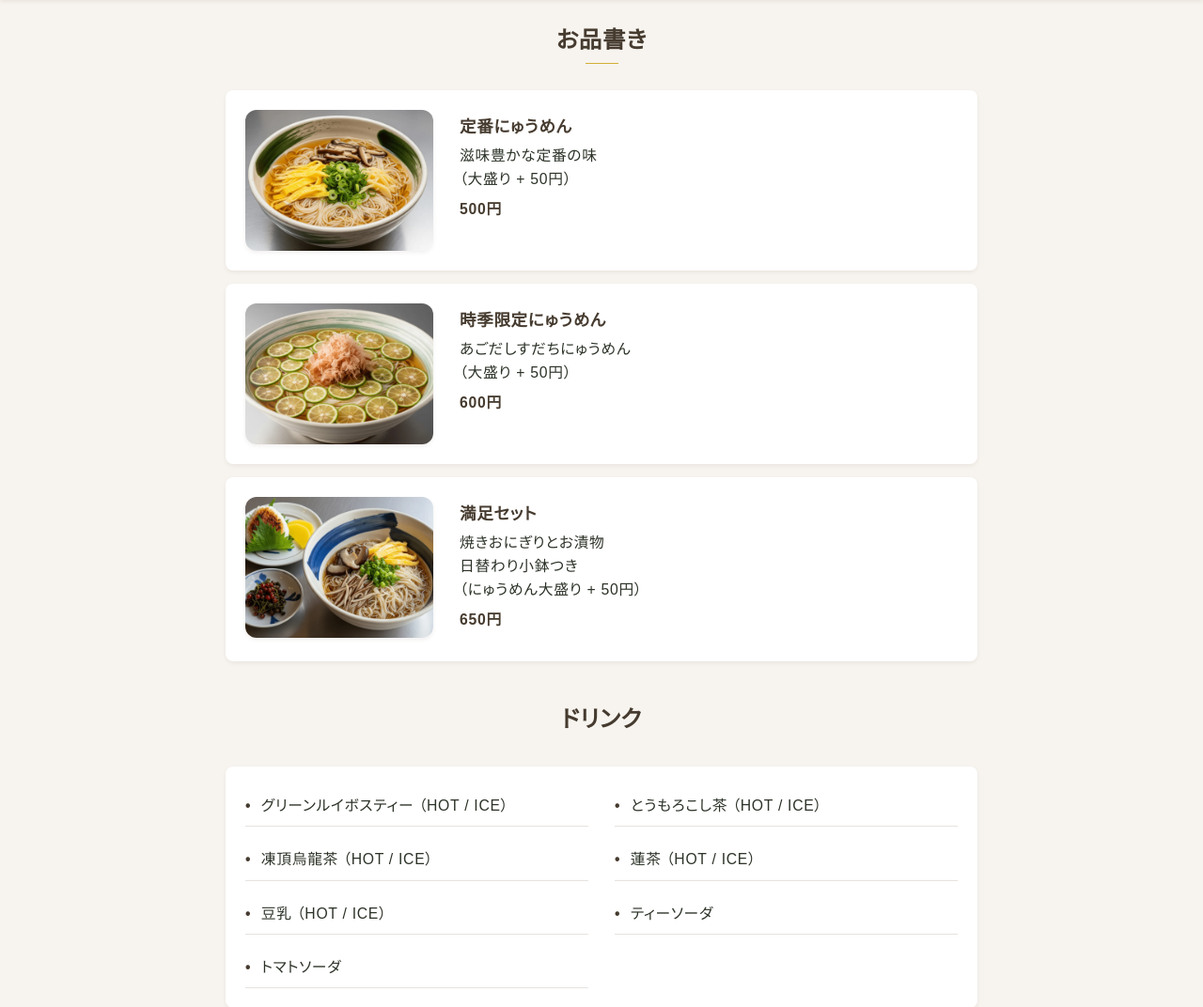
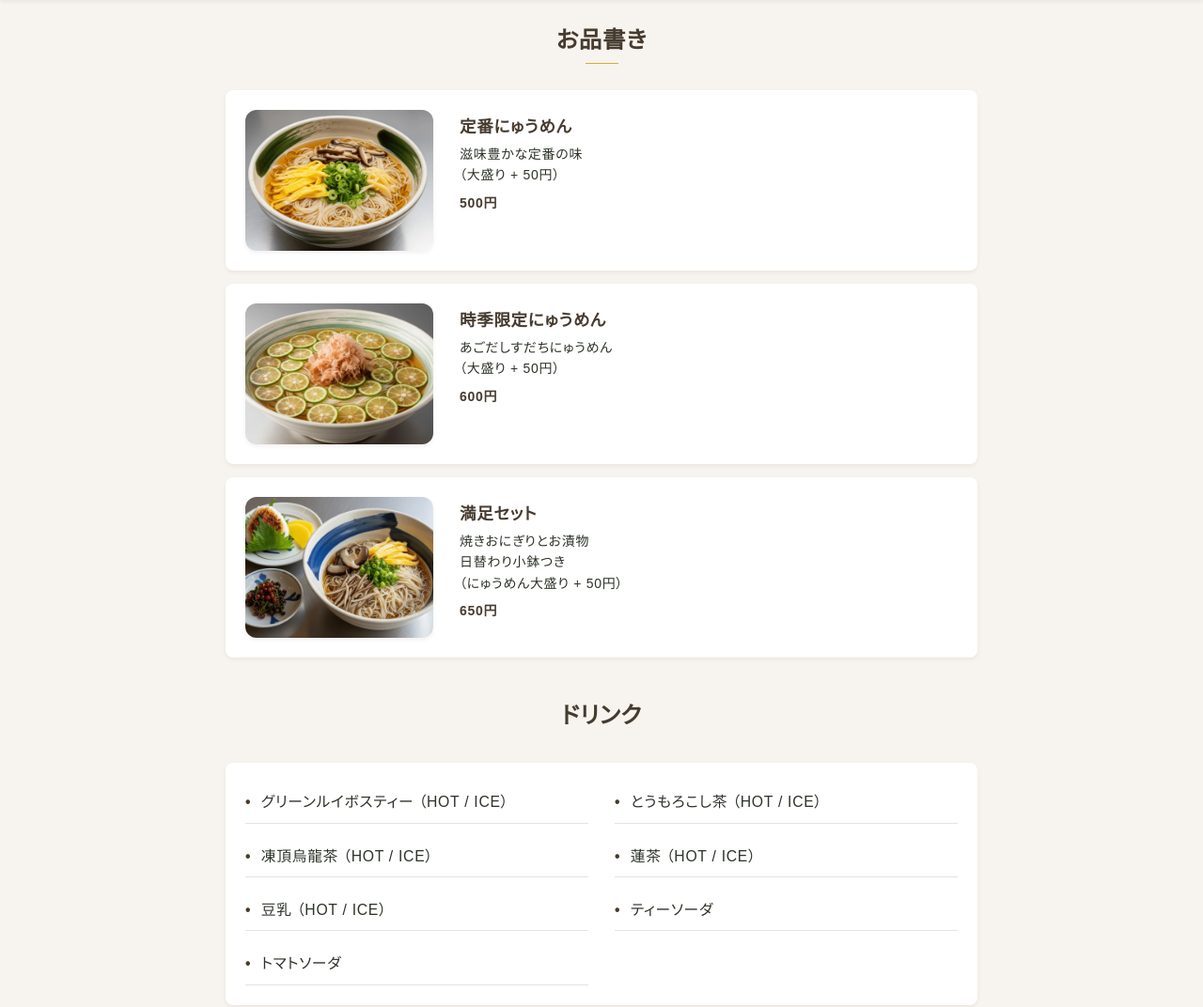
Before and after one commit to aykweb/zouge-ivory, a PHP site: page /menu.html in a window 1280 px wide. Shown: the part 72-1144 px from the top of the page at 94% size. Run offline with PHP 8.4, Linux system fonts and the light colour scheme; some web fonts are replaced.

Commit message:
Update style.css

```diff
--- a/css/style.css
+++ b/css/style.css
@@ -1072,19 +1072,16 @@ main .content {
 }
 
 .menu-desc h3 {
-  /* font-size: var(--fs-md); */
   color: var(--color-accent);
   margin-bottom: 0.5rem;
 }
 
 .menu-desc p {
-  font-size: var(--fs-base);
   line-height: var(--lh-base);
   margin-bottom: 0.5rem;
 }
 
 .price {
-  font-size: var(--fs-md);
   font-weight: 700;
   color: var(--color-accent);
 }
```
